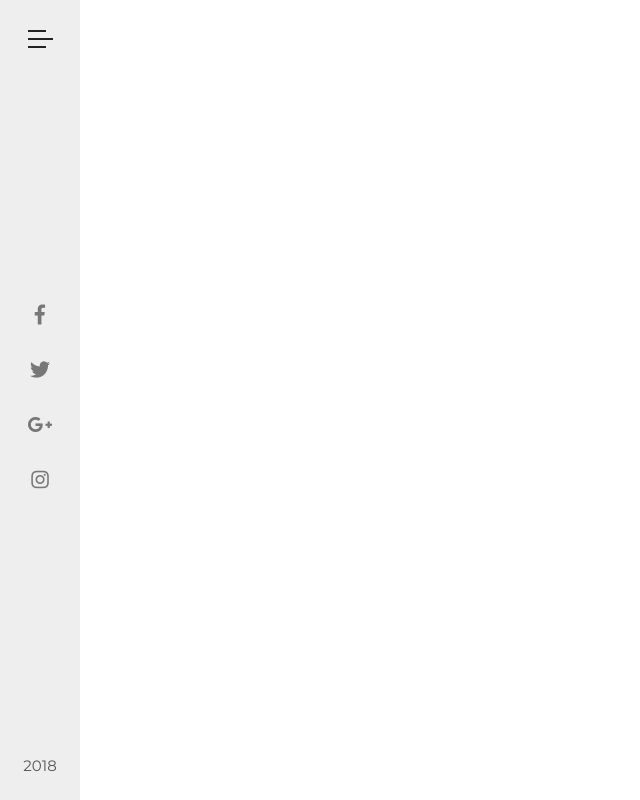
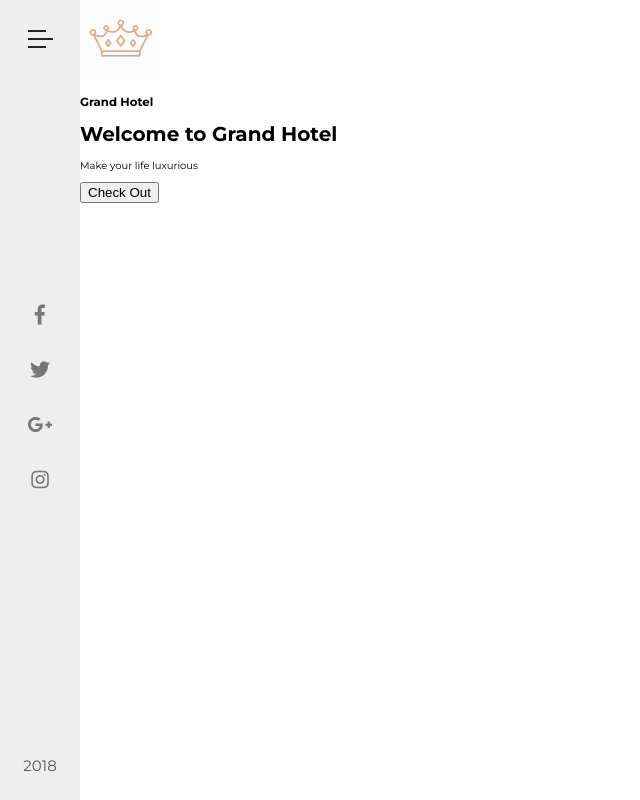
Before and after one commit to dmboone/GrandHotel, a plain HTML site: page index.html in a window 1280 px wide. Shown: the whole page, without its empty margins (0-640 px from the left). Drawn offline with Linux system fonts and the light colour scheme.

Commit message:
header markup

```diff
--- a/CSS/style.css
+++ b/CSS/style.css
@@ -219,3 +219,9 @@
 }
 /* end of navigation */
 /* end of navbar */
+
+/* header */
+.header{
+    margin-left: 8rem;
+}
+/* end of header */
--- a/index.html
+++ b/index.html
@@ -97,5 +97,22 @@
         <!-- end of navigation -->
     </div>
     <!-- end of navbar -->
+
+    <!-- header -->
+    <header class="header">
+        <div class="brand">
+            <div>
+                <img src="img/crown.png" alt="crown logo" width="80">
+            </div>
+            <h3 class="hotel-heading">Grand Hotel</h3>
+        </div>
+
+        <div class="banner">
+            <h1 class="banner-heading">Welcome to Grand Hotel</h1>
+            <p class="banner-paragraph">Make your life luxurious</p>
+            <button class="banner-button">Check Out</button>
+        </div>
+    </header>
+    <!-- end of header -->
 </body>
 </html>
```
